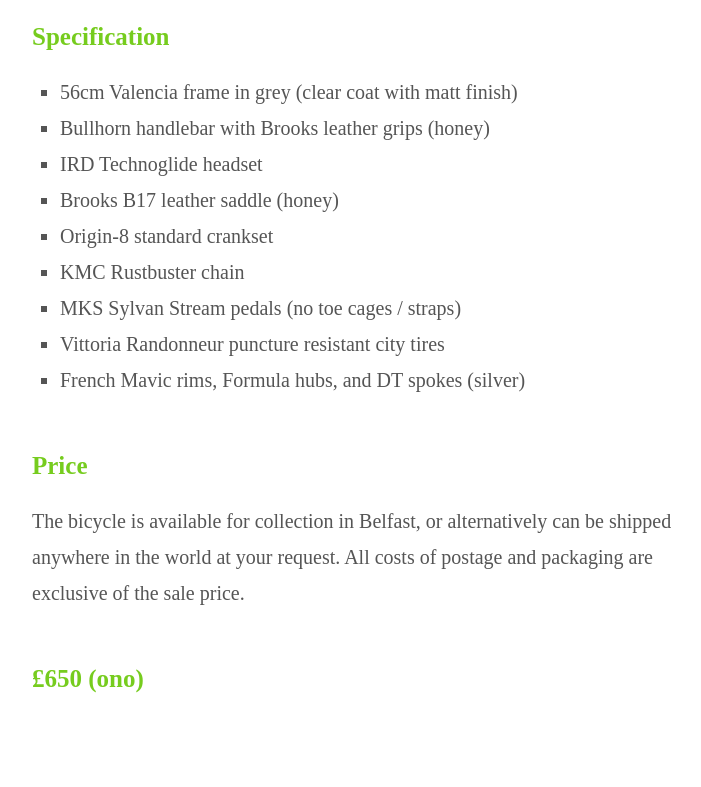
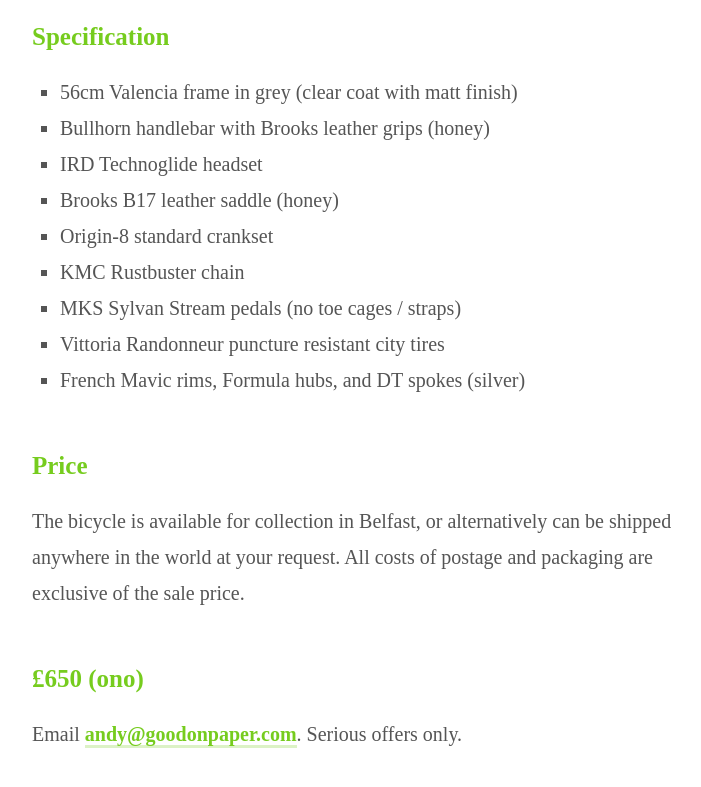
Before and after one commit to andymcmillan/andymcmillan, a Jekyll site: the page built from bicycle.md, in a window 1280 px wide and 900 px high, scrolled down 752 px. Shown: the top 787 px of the window, without its empty margins (288-989 px from the left). Built offline with Jekyll 4.4.1, drawn with Linux system fonts in a browser that asks for light colours; Markdown is read by kramdown in place of the engine named in the settings.

Commit message:
Update bicycle.md

```diff
--- a/bicycle.md
+++ b/bicycle.md
@@ -29,3 +29,4 @@
 The bicycle is available for collection in Belfast, or alternatively can be shipped anywhere in the world at your request. All costs of postage and packaging are exclusive of the sale price.
 
 ## £650 (ono)
+Email [andy@goodonpaper.com](mailto:andy@goodonpaper.com). Serious offers only.
```
